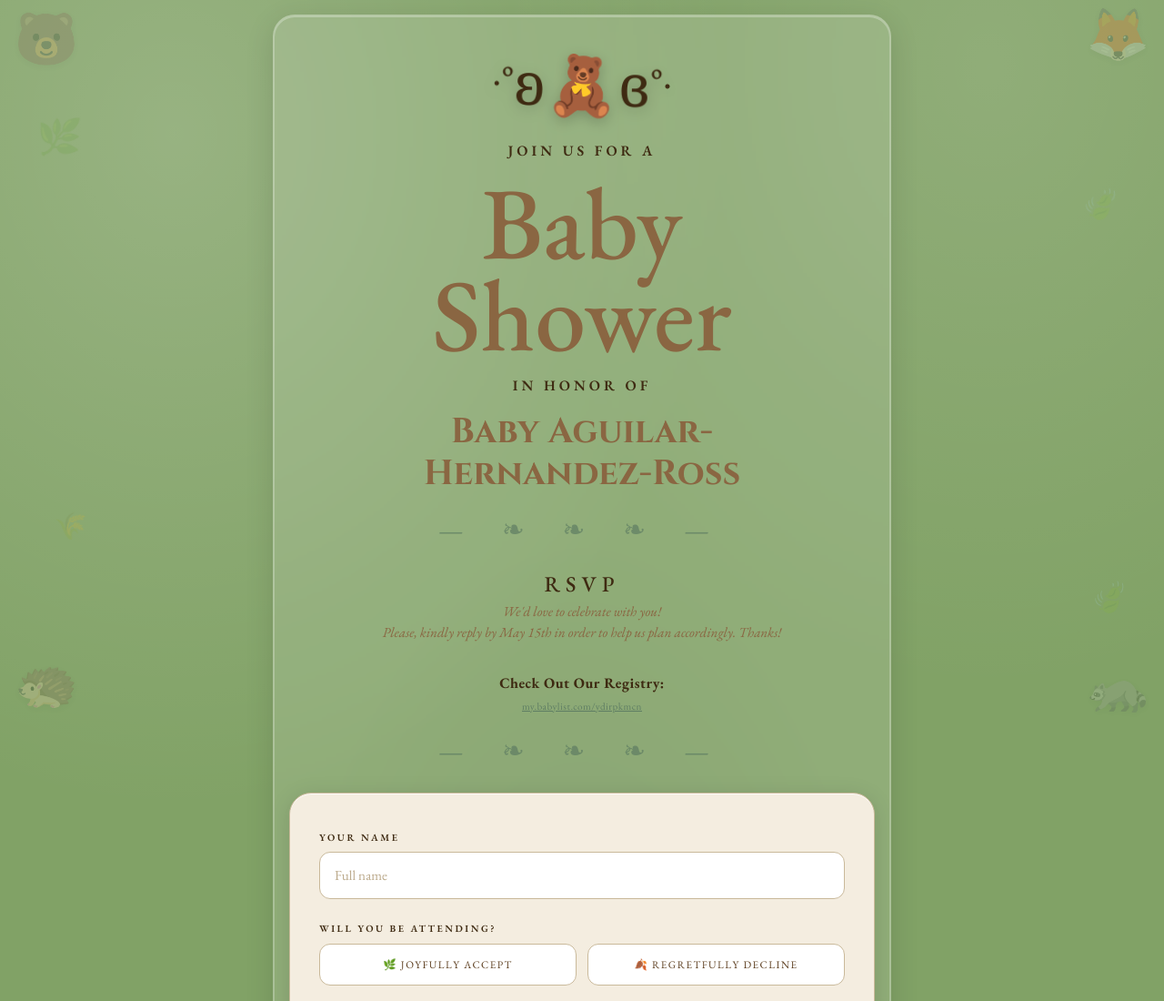
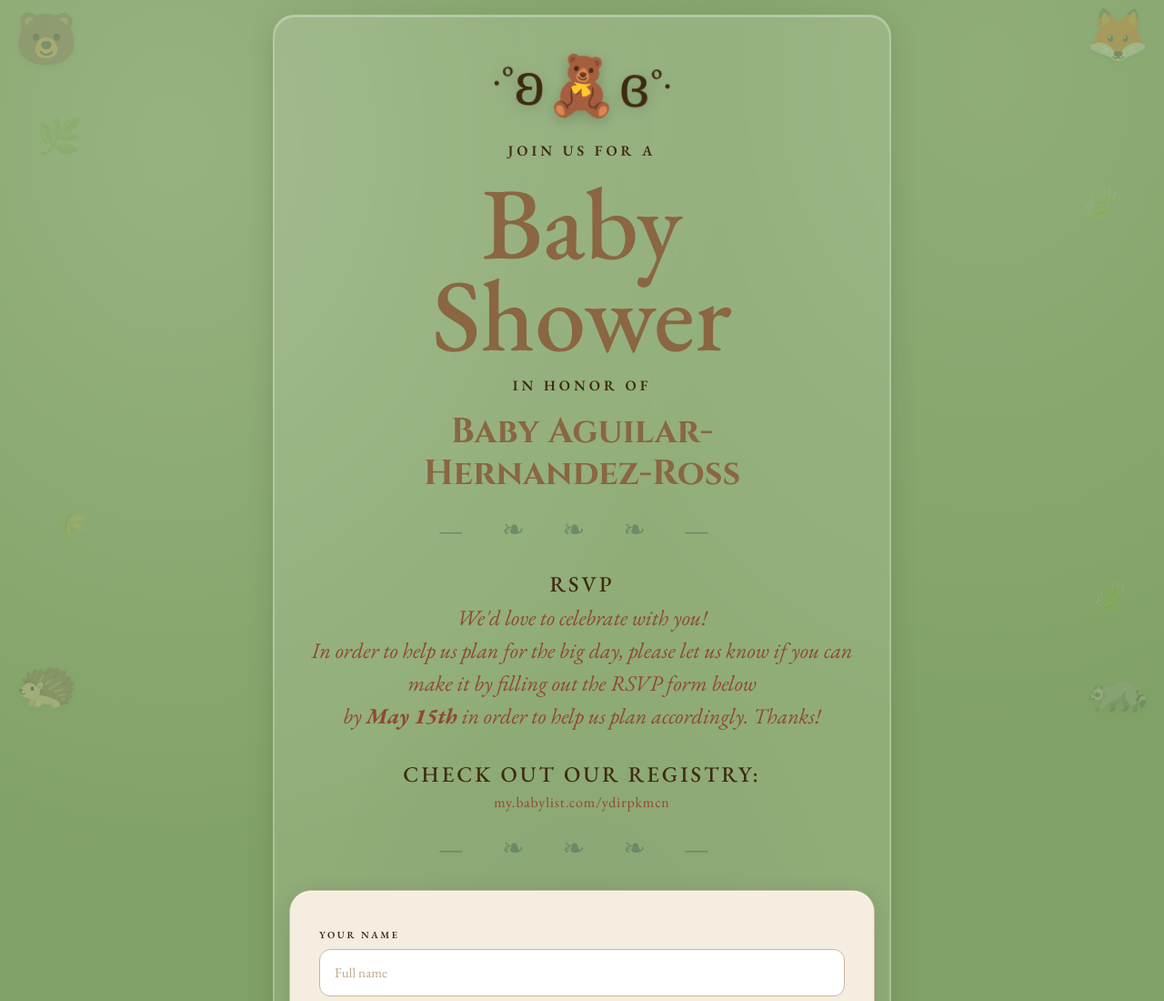
Before and after one commit to fahr-designs/Sortahere, a website: page public/index.html in a window 1280 px wide. Shown: the top 1100 px of the page at 91% size. Drawn offline with nearby package versions, Linux system fonts and the light colour scheme.

Commit message:
update: changed font size, spacing, color, and font to better match invitation and increase readability.

```diff
--- a/public/index.html
+++ b/public/index.html
@@ -47,17 +47,20 @@
 
 			<div class="flourish" aria-hidden="true">— ❧	❧	❧ —	</div>
 
-			<div class="rsvp-header text-center">
-				<h3 class="rsvp-title">RSVP</h3>
+			<div class="rsvp-header">
+				<h3>RSVP</h3>
 				<p class="rsvp-subtitle">
 					We'd love to celebrate with you! <br>
-					Please, kindly reply by May 15th in order to help us plan accordingly. Thanks!
+					In order to help us plan for the big day, please let us know if you can make it by filling out the RSVP form below <br>
+					by <strong>May 15th</strong> in order to help us plan accordingly. Thanks!
 				</p>
 
-				<p class="registry-line">
-					<strong> Check Out Our Registry:</strong><br />
-					<a href="https://my.babylist.com/ydirpkmcn" target="_blank"
-						rel="noopener">my.babylist.com/ydirpkmcn</a>
+				<p >
+					<h3> Check Out Our Registry:</h3>
+					<a class="registry-link" href="https://my.babylist.com/ydirpkmcn"
+						target="_blank" rel="noopener">
+						my.babylist.com/ydirpkmcn
+					</a>
 				</p>
 			</div>
 
@@ -107,6 +110,10 @@
 			</div>
 		</main>
 
+		<!-- <footer class="text-center">
+			<a href="https://example.com">Sortahere</a> © 2026 by <a href="https://example.com">Franco Aguilar-Hernandez</a> is licensed under <a href="https://creativecommons.org/licenses/by-nc-sa/4.0/">CC BY-NC-SA 4.0</a><img src="https://mirrors.creativecommons.org/presskit/icons/cc.svg" alt="" style="max-width: 1em;max-height:1em;margin-left: .2em;"><img src="https://mirrors.creativecommons.org/presskit/icons/by.svg" alt="" style="max-width: 1em;max-height:1em;margin-left: .2em;"><img src="https://mirrors.creativecommons.org/presskit/icons/nc.svg" alt="" style="max-width: 1em;max-height:1em;margin-left: .2em;"><img src="https://mirrors.creativecommons.org/presskit/icons/sa.svg" alt="" style="max-width: 1em;max-height:1em;margin-left: .2em;">
+		</footer> -->
+
 	</div>
 
 	<script src="https://cdn.jsdelivr.net/npm/bootstrap@5.3.3/dist/js/bootstrap.bundle.min.js"></script>
--- a/public/style.css
+++ b/public/style.css
@@ -210,27 +210,34 @@ body {
   opacity: 0.7;
 }
 
-.registry-line {
-  margin-top: 0.75rem;
-  text-transform: none;
-  letter-spacing: 0.5px;
+.rsvp-header {
+  text-align: center;
 }
 
-.registry-line a {
-  color: var(--sage-dark);
-  text-decoration: underline;
-  font-size: 0.7rem;
+.rsvp-header h3 {
+  font-size: 1.5rem;
+  letter-spacing: 3px;
+  color: var(--brown-dark);
+  margin: 0 0 0.25rem;
+  text-transform: uppercase;
+}
+
+.rsvp-subtitle {
+  font-size: 1.5rem;
+  color: var(--second);
+  margin: 0 0 2rem;
+  font-style: italic;
+}
+
+.registry-link {
+  text-transform: none;
+  letter-spacing: 0.9px;
+  color: var(--second);
+  text-decoration: none;
   word-break: break-all;
 }
 
-.registry-line a:hover {
-  color: var(--brown-dark);
-}
-
-/* ─── RSVP CARD ──────────────────────────────────────────────────────────── */
-.rsvp-section {
-  /* nothing needed — inner handles it */
-}
+/* ─── RSVP CARD ──── */
 
 .rsvp-inner {
   background-color: var(--cream);
@@ -242,21 +249,7 @@ body {
   border: 1px solid var(--border);
 }
 
-.rsvp-title {
-  font-family: var(--font-label);
-  font-size: 1.5rem;
-  letter-spacing: 6px;
-  color: var(--brown-dark);
-  margin: 0 0 0.25rem;
-  text-transform: uppercase;
-}
 
-.rsvp-subtitle {
-  font-size: 0.95rem;
-  color: var(--brown-light);
-  margin: 0 0 2rem;
-  font-style: italic;
-}
 
 /* ─── FORM FIELDS ────────────────────────────────────────────────────────── */
 .field-group {
```
